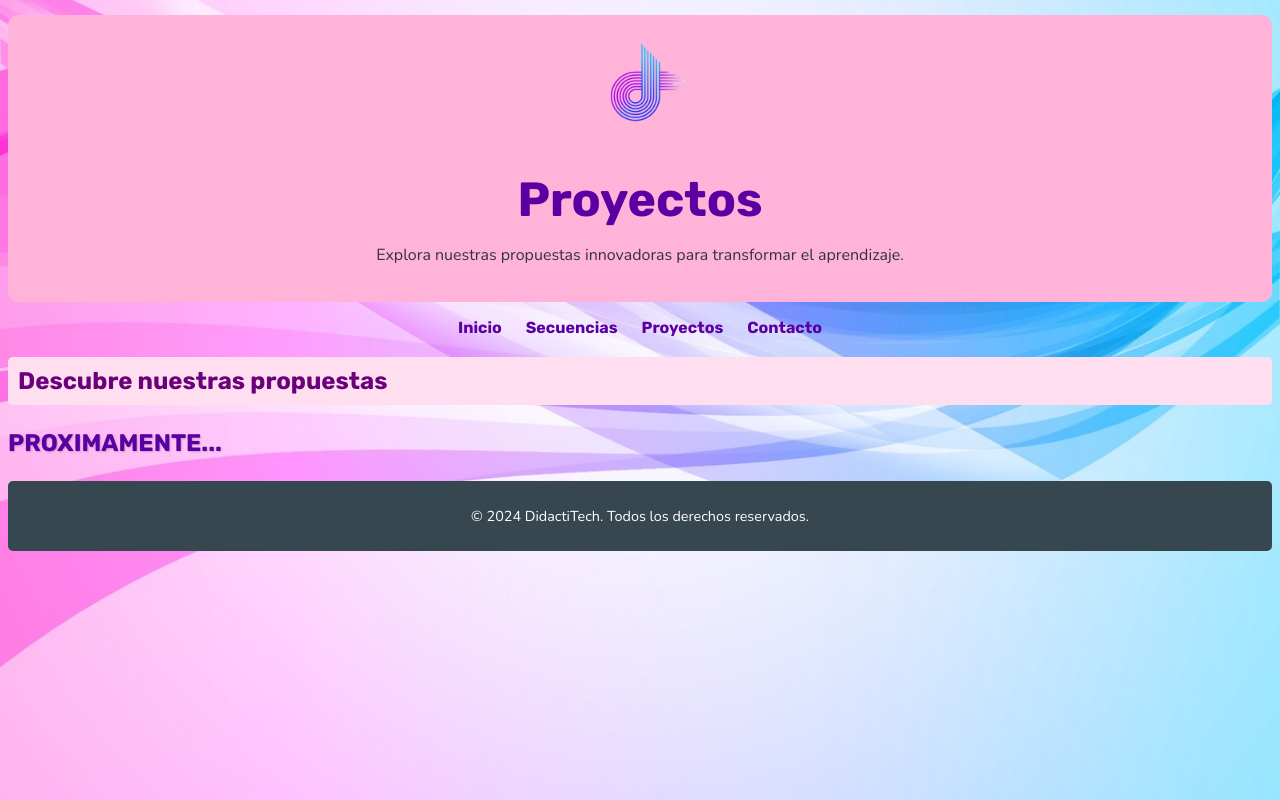
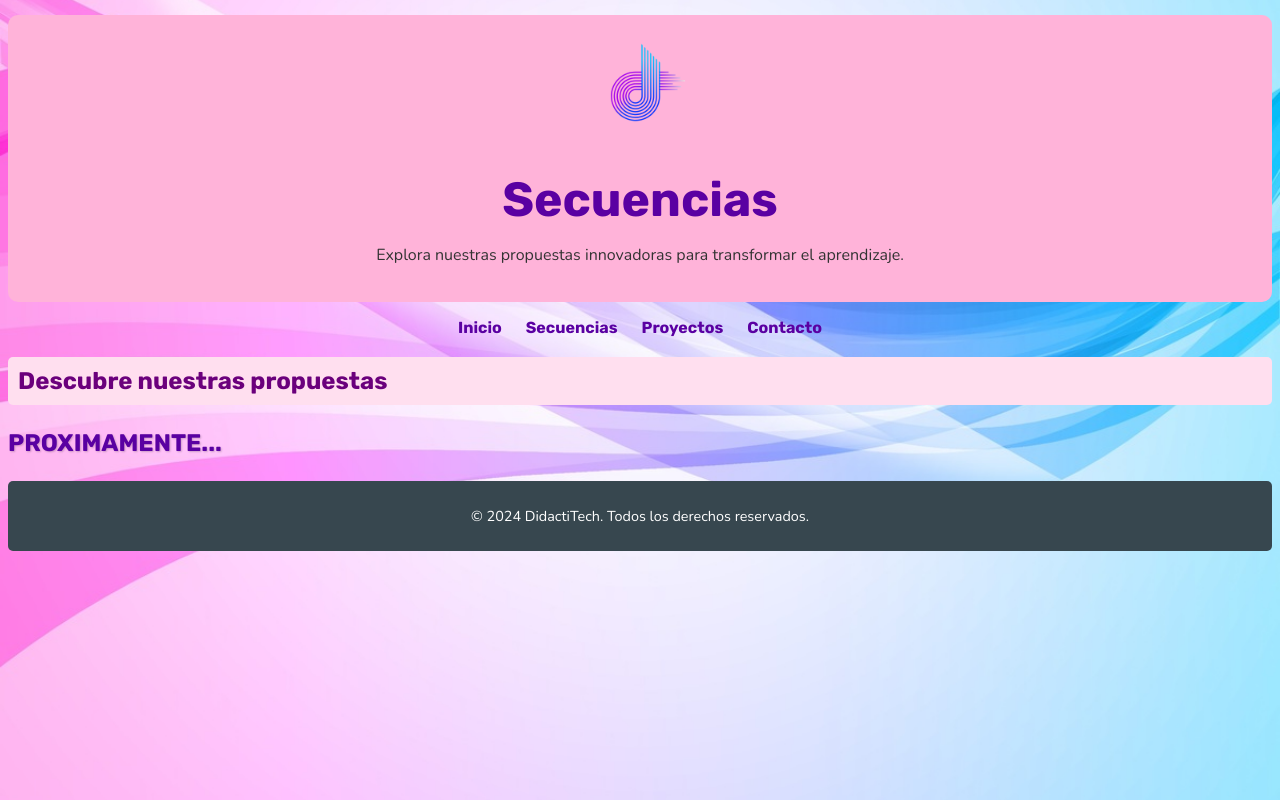
Before and after one commit to sebastianrc87/DidactiTech, a plain HTML site: page Secuencias.html in a window 1280 px wide. Drawn offline with nearby package versions, Linux system fonts and the light colour scheme.

Commit message:
Update Secuencias.html

```diff
--- a/Secuencias.html
+++ b/Secuencias.html
@@ -17,7 +17,7 @@
 <body>
     <header>
         <img src="Imagenes/LogoSolo.png" width="100">
-        <h1>Proyectos</h1>
+        <h1>Secuencias</h1>
         <p>Explora nuestras propuestas innovadoras para transformar el aprendizaje.</p>
     </header>
 
```
